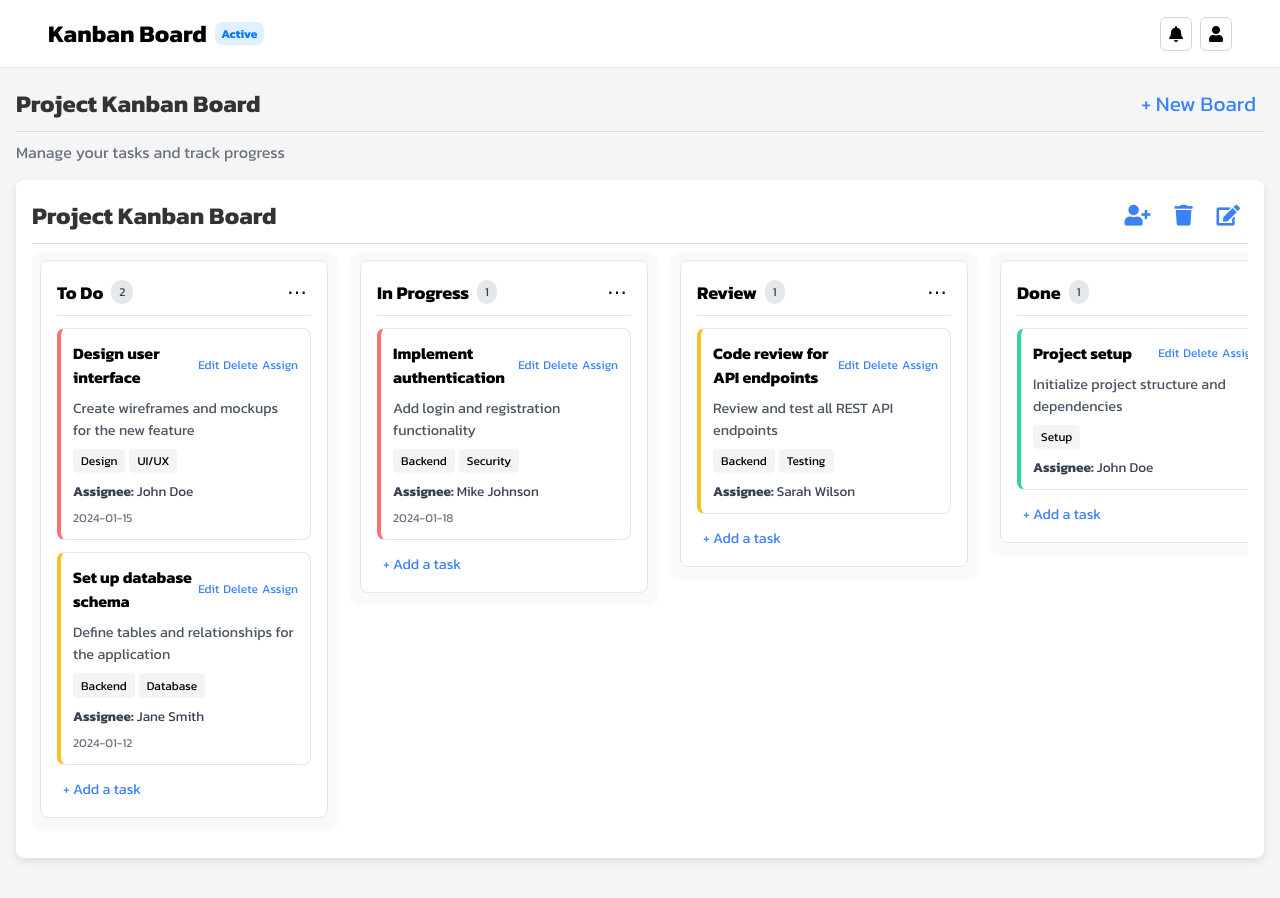
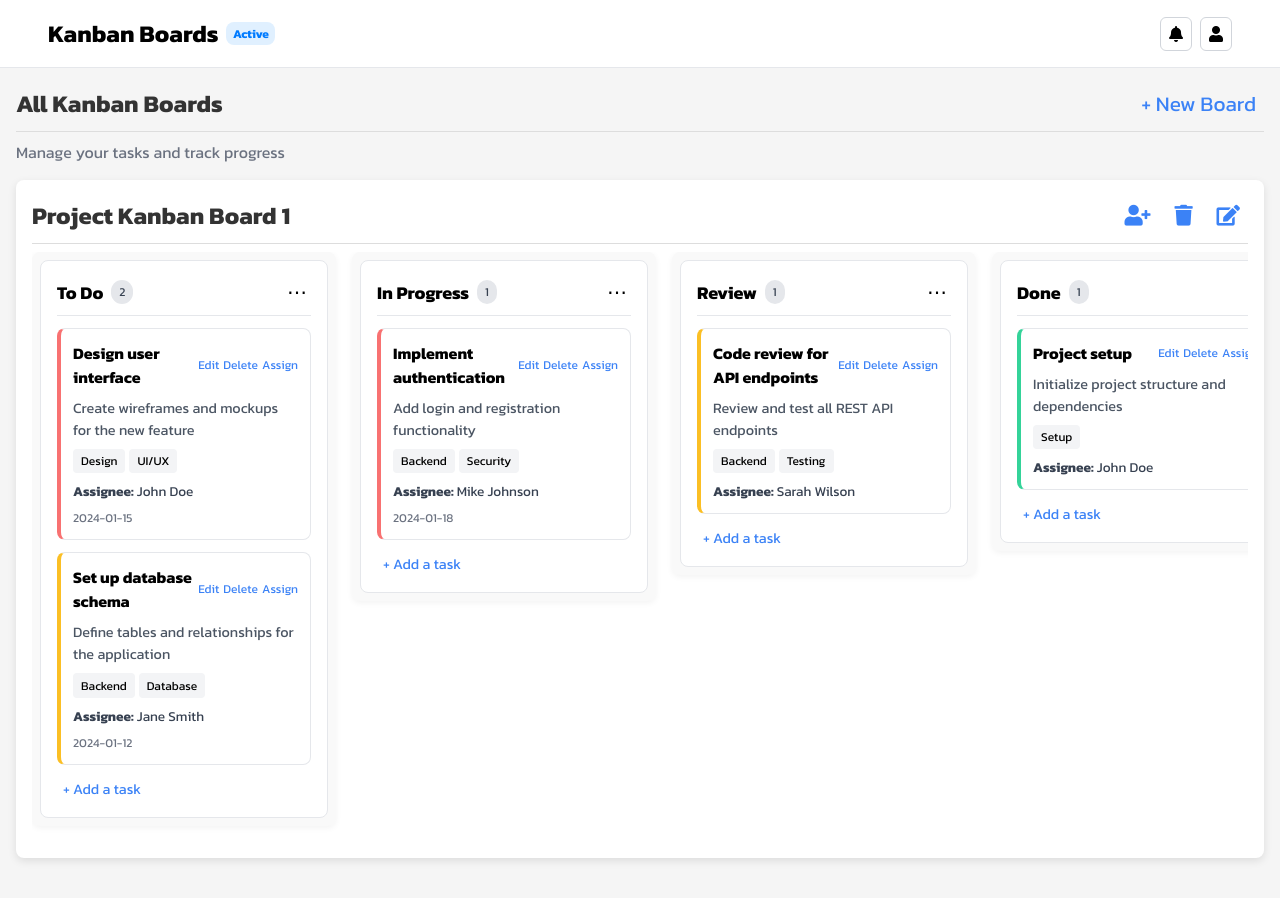
Before and after one commit to sareefhub/Kanban-Board, a React (Create React App) app in the folder client/: page / in a window 1280 px wide. Built offline with nearby package versions, Linux system fonts and the light colour scheme.

Commit message:
Fix client

```diff
--- a/client/src/pages/KanbanBoardPage/KanbanBoardPage.tsx
+++ b/client/src/pages/KanbanBoardPage/KanbanBoardPage.tsx
@@ -6,65 +6,101 @@ import { Column } from '../../components/KanbanColumn/KanbanColumn';
 import { initialColumns as mockColumns } from '../../data/mockKanbanData';
 import './KanbanBoardPage.css';
 
+interface Board {
+  id: string;
+  title: string;
+  columns: Column[];
+}
+
 const KanbanBoardPage: React.FC = () => {
   const [showAuth, setShowAuth] = useState(false);
-  const [columns, setColumns] = useState<Column[]>(mockColumns);
+  const [boards, setBoards] = useState<Board[]>([
+    {
+      id: Date.now().toString(),
+      title: 'Project Kanban Board 1',
+      columns: mockColumns,
+    },
+  ]);
 
   const handleNewBoard = () => {
-    console.log('Open create board modal');
+    const newBoard: Board = {
+      id: Date.now().toString(),
+      title: `Project Kanban Board ${boards.length + 1}`,
+      columns: [],
+    };
+    setBoards(prev => [...prev, newBoard]);
   };
 
-  const handleInvite = () => {
-    alert('Invite clicked');
+  const handleInvite = (boardId: string) => {
+    alert(`Invite clicked for board ${boardId}`);
   };
 
-  const handleDeleteBoard = () => {
-    alert('Delete board clicked');
+  const handleDeleteBoard = (boardId: string) => {
+    setBoards(prev => prev.filter(b => b.id !== boardId));
   };
 
-  const handleRenameBoard = () => {
-    alert('Rename board clicked');
+  const handleRenameBoard = (boardId: string) => {
+    const newTitle = prompt('Enter new board name:');
+    if (!newTitle) return;
+    setBoards(prev =>
+      prev.map(b => (b.id === boardId ? { ...b, title: newTitle } : b))
+    );
   };
 
-  const handleAddColumn = () => {
+  const handleAddColumn = (boardId: string) => {
+    setBoards(prev =>
+      prev.map(b => {
+        if (b.id === boardId) {
           const newColumn: Column = {
             id: Date.now().toString(),
             title: 'New Column',
             tasks: [],
           };
-    setColumns([...columns, newColumn]);
+          return { ...b, columns: [...b.columns, newColumn] };
+        }
+        return b;
+      })
+    );
+  };
+
+  const setBoardColumns = (boardId: string, newColumns: Column[]) => {
+    setBoards(prev =>
+      prev.map(b => (b.id === boardId ? { ...b, columns: newColumns } : b))
+    );
   };
 
   return (
     <div className="kanban-container">
       <Navbar
-        boardTitle="Kanban Board"
+        boardTitle="Kanban Boards"
         statusLabel="Active"
         onNotifyClick={() => console.log('Open notifications')}
         onSignIn={() => setShowAuth(true)}
       />
 
-      {showAuth && (
-        <AuthModal isOpen={showAuth} onClose={() => setShowAuth(false)} />
-      )}
+      {showAuth && <AuthModal isOpen={showAuth} onClose={() => setShowAuth(false)} />}
 
       <main className="board-content">
         <div className="board-header">
-          <h2 className="board-title">Project Kanban Board</h2>
+          <h2 className="board-title">All Kanban Boards</h2>
           <button className="add-board-btn" onClick={handleNewBoard}>
             + New Board
           </button>
         </div>
         <p className="board-subtitle">Manage your tasks and track progress</p>
+
+        {boards.map(board => (
           <KanbanBoard
-          boardTitle="Project Kanban Board"
-          columns={columns}
-          setColumns={setColumns}
-          onInvite={handleInvite}
-          onDeleteBoard={handleDeleteBoard}
-          onRenameBoard={handleRenameBoard}
-          onAddColumn={handleAddColumn}
+            key={board.id}
+            boardTitle={board.title}
+            columns={board.columns}
+            setColumns={newCols => setBoardColumns(board.id, newCols as Column[])}
+            onInvite={() => handleInvite(board.id)}
+            onDeleteBoard={() => handleDeleteBoard(board.id)}
+            onRenameBoard={() => handleRenameBoard(board.id)}
+            onAddColumn={() => handleAddColumn(board.id)}
           />
+        ))}
       </main>
     </div>
   );
```
Lines whose indentation alone changed are shown as unchanged.
